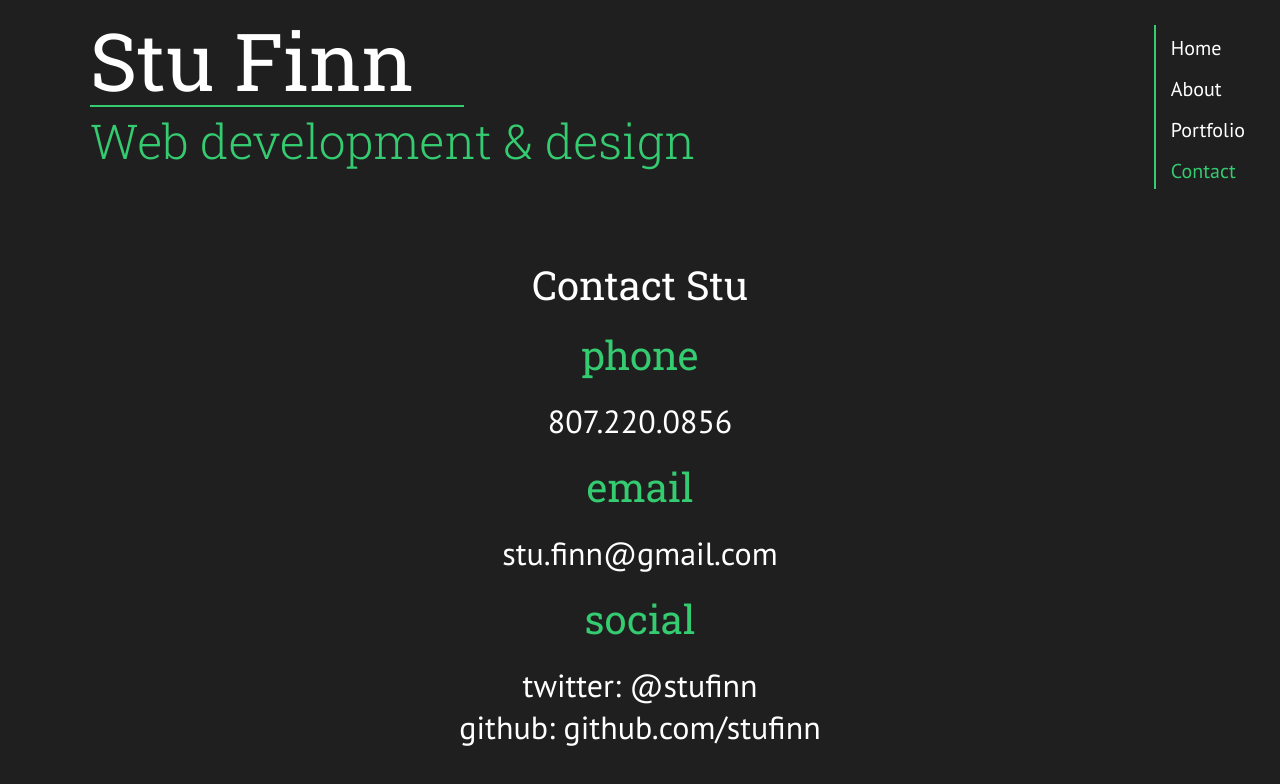
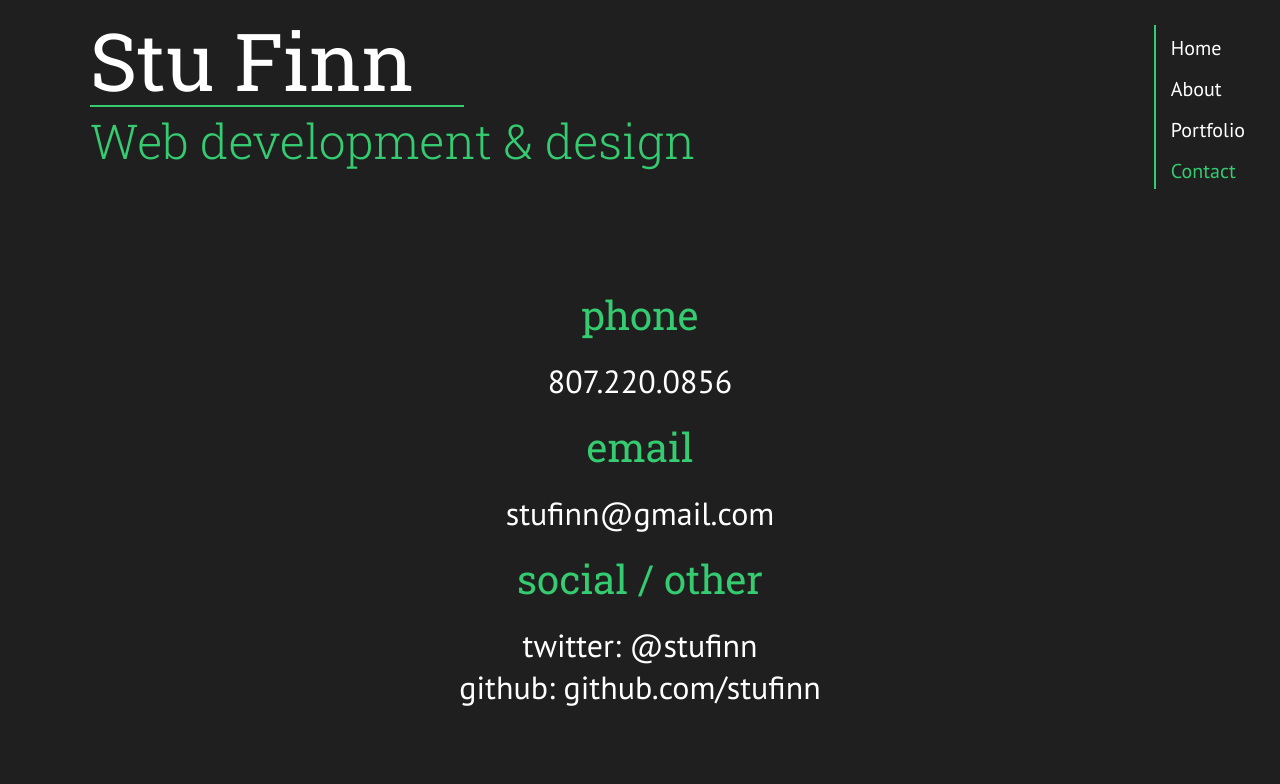
Before and after one commit to stufinn/Portfolio_Gatsby, a Gatsby site: page /contact in a window 1280 px wide. Built offline with nearby package versions, Linux system fonts and the light colour scheme; Gatsby itself is replaced by a stand-in of ours.

Commit message:
Change email address

```diff
--- a/src/pages/contact.js
+++ b/src/pages/contact.js
@@ -49,14 +49,13 @@ class Contact extends React.Component {
         </Helmet>
         <div>
           <div className="contactPage">
-            <h2>Contact Stu</h2>
             <h3>phone</h3>
             <p>807.220.0856</p>
             <h3>email</h3>
             <p>
-              <a href="mailto:stu.finn@gmail.com">stu.finn@gmail.com</a>
+              <a href="mailto:stufinn@gmail.com">stufinn@gmail.com</a>
             </p>
-            <h3>social</h3>
+            <h3>social / other</h3>
             <p>
               twitter: <a href="https://twitter.com/stufinn">@stufinn</a>
             </p>
```
